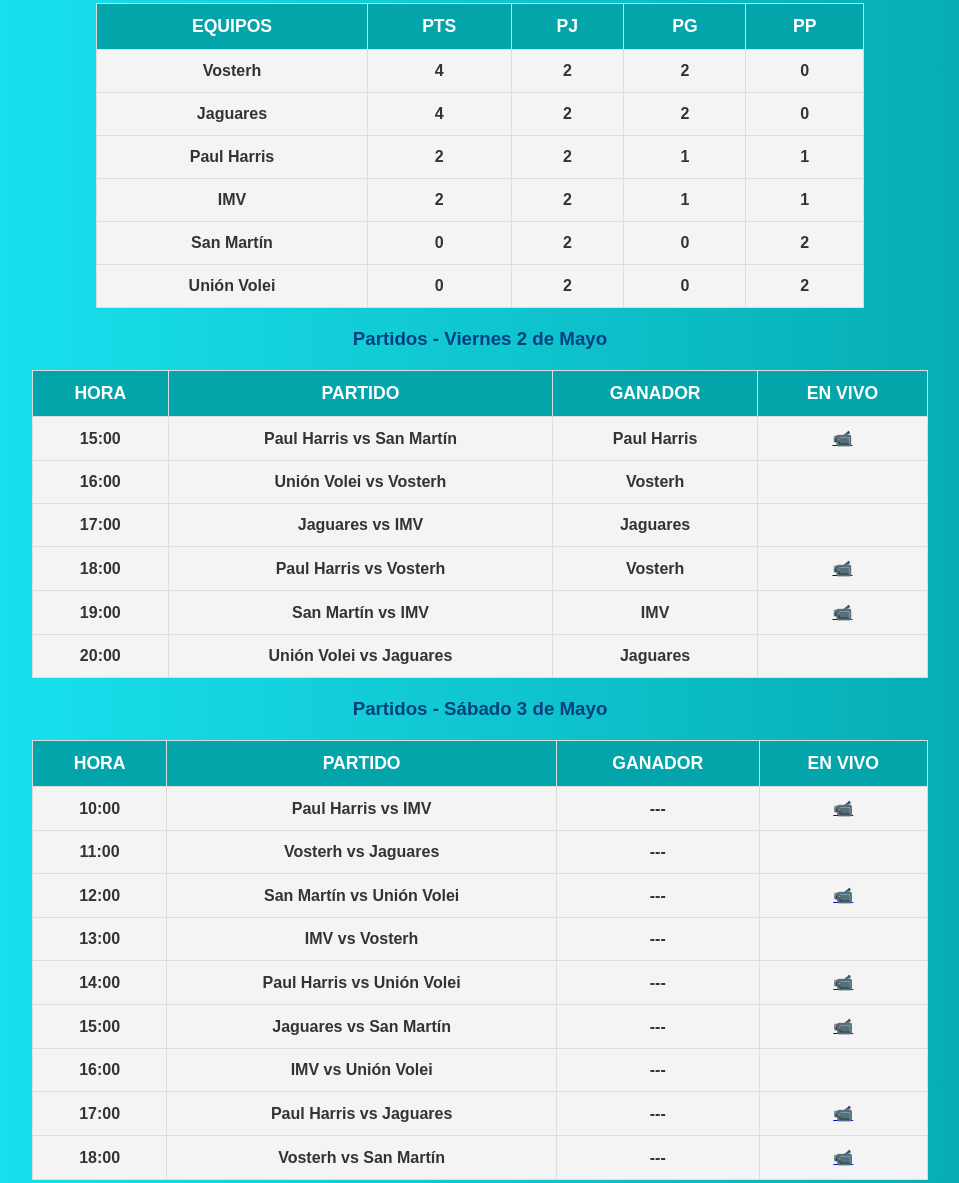
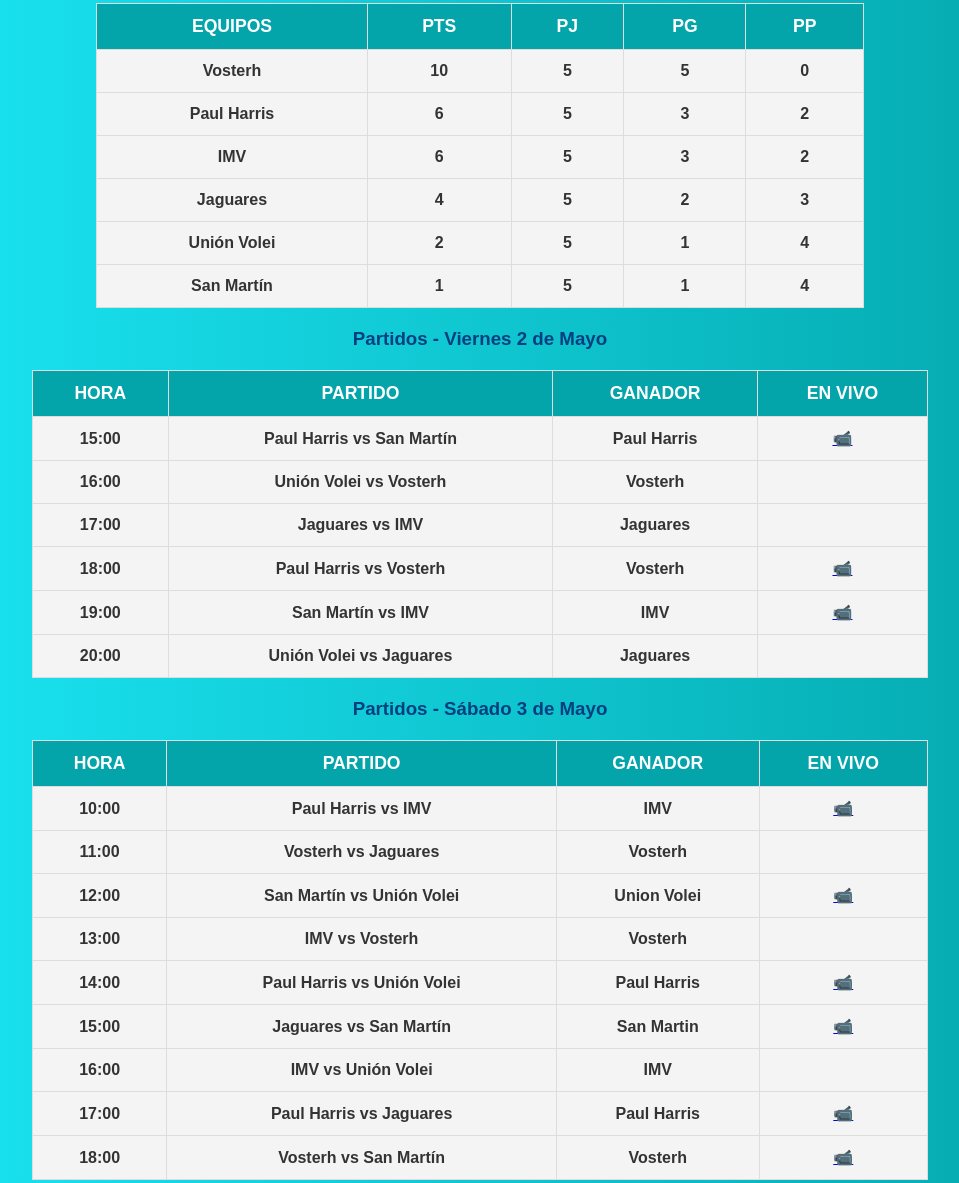
Before and after one commit to Renatomercado/liname14, a plain HTML site: page grupob.html in a window 1280 px wide. Shown: the part 440-1623 px from the top of the page, without its empty margins (160-1119 px from the left). Drawn offline with Linux system fonts and the light colour scheme.

Commit message:
Update grupob.html

```diff
--- a/grupob.html
+++ b/grupob.html
@@ -83,12 +83,12 @@
             <script>
                 // Datos iniciales de los equipos
                 let equipos = [
-                    { nombre: "Paul Harris", pts: 2, pj: 2, pg: 1, pp: 1 },
-                    { nombre: "San Martín", pts: 0, pj: 2, pg: 0, pp: 2 },
-                    { nombre: "Unión Volei", pts: 0, pj: 2, pg: 0, pp: 2 },
-                    { nombre: "Vosterh", pts: 4, pj: 2, pg: 2, pp: 0 },
-                    { nombre: "Jaguares", pts: 4, pj: 2, pg: 2, pp: 0 },
-                    { nombre: "IMV", pts: 2, pj: 2, pg: 1, pp: 1 },
+                    { nombre: "Paul Harris", pts: 6, pj: 5, pg: 3, pp: 2 },
+                    { nombre: "San Martín", pts: 1, pj: 5, pg: 1, pp: 4 },
+                    { nombre: "Unión Volei", pts: 2, pj: 5, pg: 1, pp: 4 },
+                    { nombre: "Vosterh", pts: 10, pj: 5, pg: 5, pp: 0 },
+                    { nombre: "Jaguares", pts: 4, pj: 5, pg: 2, pp: 3 },
+                    { nombre: "IMV", pts: 6, pj: 5, pg: 3, pp: 2 },
                 ];
 
                 function actualizarTabla() {
@@ -147,15 +147,15 @@
                     <tr><th>Hora</th><th>Partido</th><th>Ganador</th><th>En Vivo</th></tr>
                 </thead>
                 <tbody>
-                    <tr><td>10:00</td><td>Paul Harris vs IMV</td><td>---</td><td><a href="https://www.youtube.com/@ClubPaulHarris" target="_blank">📹</a></td></tr>
-                    <tr><td>11:00</td><td>Vosterh vs Jaguares</td><td>---</td><td><a href="https://www.youtube.com/@irtvdeportes" target="_blank"></a></td></tr>
-                    <tr><td>12:00</td><td>San Martín vs Unión Volei</td><td>---</td><td><a href="https://www.youtube.com/@irtvdeportes" target="_blank">📹</a></td></tr>
-                    <tr><td>13:00</td><td>IMV vs Vosterh</td><td>---</td><td><a href="https://www.youtube.com/@irtvdeportes" target="_blank"></a></td></tr>
-                    <tr><td>14:00</td><td>Paul Harris vs Unión Volei</td><td>---</td><td><a href="https://www.youtube.com/@ClubPaulHarris" target="_blank">📹</a></td></tr>
-                    <tr><td>15:00</td><td>Jaguares vs San Martín</td><td>---</td><td><a href="https://www.youtube.com/@irtvdeportes" target="_blank">📹</a></td></tr>
-                    <tr><td>16:00</td><td>IMV vs Unión Volei</td><td>---</td><td><a href="https://www.youtube.com/@irtvdeportes" target="_blank"></a></td></tr>
-                    <tr><td>17:00</td><td>Paul Harris vs Jaguares</td><td>---</td><td><a href="https://www.youtube.com/@ClubPaulHarris" target="_blank">📹</a></td></tr>
-                    <tr><td>18:00</td><td>Vosterh vs San Martín</td><td>---</td><td><a href="https://www.youtube.com/@irtvdeportes" target="_blank">📹</a></td></tr>
+                    <tr><td>10:00</td><td>Paul Harris vs IMV</td><td>IMV</td><td><a href="https://www.youtube.com/@ClubPaulHarris" target="_blank">📹</a></td></tr>
+                    <tr><td>11:00</td><td>Vosterh vs Jaguares</td><td>Vosterh</td><td><a href="https://www.youtube.com/@irtvdeportes" target="_blank"></a></td></tr>
+                    <tr><td>12:00</td><td>San Martín vs Unión Volei</td><td>Union Volei</td><td><a href="https://www.youtube.com/@irtvdeportes" target="_blank">📹</a></td></tr>
+                    <tr><td>13:00</td><td>IMV vs Vosterh</td><td>Vosterh</td><td><a href="https://www.youtube.com/@irtvdeportes" target="_blank"></a></td></tr>
+                    <tr><td>14:00</td><td>Paul Harris vs Unión Volei</td><td>Paul Harris</td><td><a href="https://www.youtube.com/@ClubPaulHarris" target="_blank">📹</a></td></tr>
+                    <tr><td>15:00</td><td>Jaguares vs San Martín</td><td>San Martin</td><td><a href="https://www.youtube.com/@irtvdeportes" target="_blank">📹</a></td></tr>
+                    <tr><td>16:00</td><td>IMV vs Unión Volei</td><td>IMV</td><td><a href="https://www.youtube.com/@irtvdeportes" target="_blank"></a></td></tr>
+                    <tr><td>17:00</td><td>Paul Harris vs Jaguares</td><td>Paul Harris</td><td><a href="https://www.youtube.com/@ClubPaulHarris" target="_blank">📹</a></td></tr>
+                    <tr><td>18:00</td><td>Vosterh vs San Martín</td><td>Vosterh</td><td><a href="https://www.youtube.com/@irtvdeportes" target="_blank">📹</a></td></tr>
                 </tbody>
             </table>
         </div>
```
